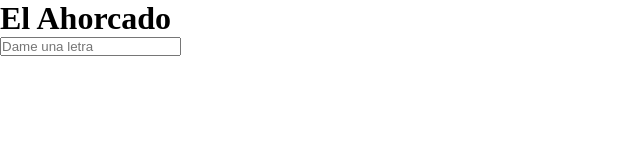
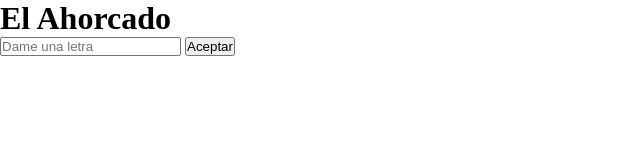
Before and after one commit to AuthorGG/Ejercicio1Github, a plain HTML site: page index.html in a window 1280 px wide. Shown: the whole page, without its empty margins (0-640 px from the left). Drawn offline with Linux system fonts and the light colour scheme.

Commit message:
añado boton aceptar

```diff
--- a/index.html
+++ b/index.html
@@ -13,6 +13,7 @@
       <h1>El Ahorcado</h1>
     </header>
     <input type="text" id="letra" placeholder="Dame una letra" maxlength="1" />
+    <input type="button" id="button" value="Aceptar" />
 
     <ul class="display-palabra">
       <li class="letra"></li>
```
